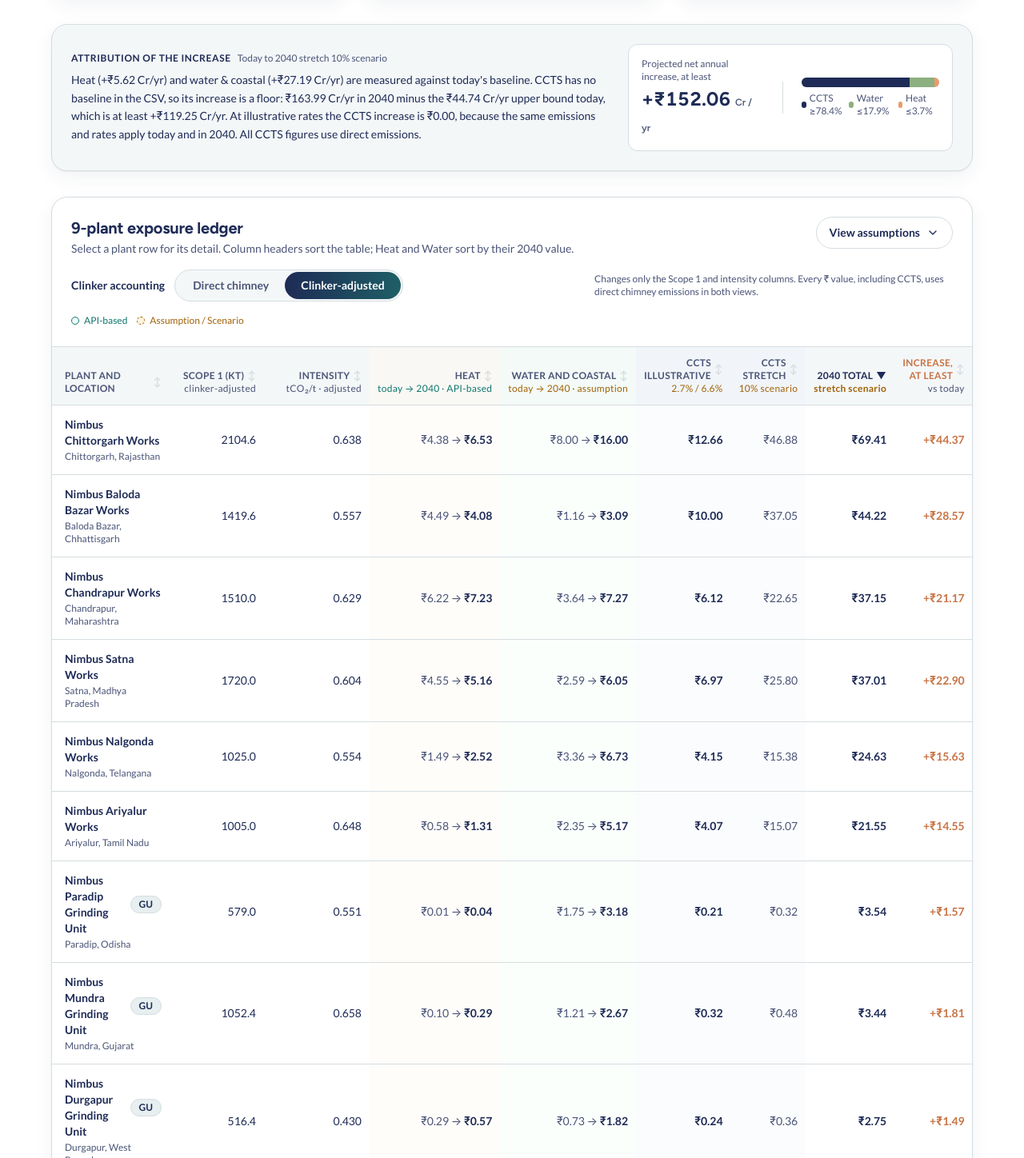
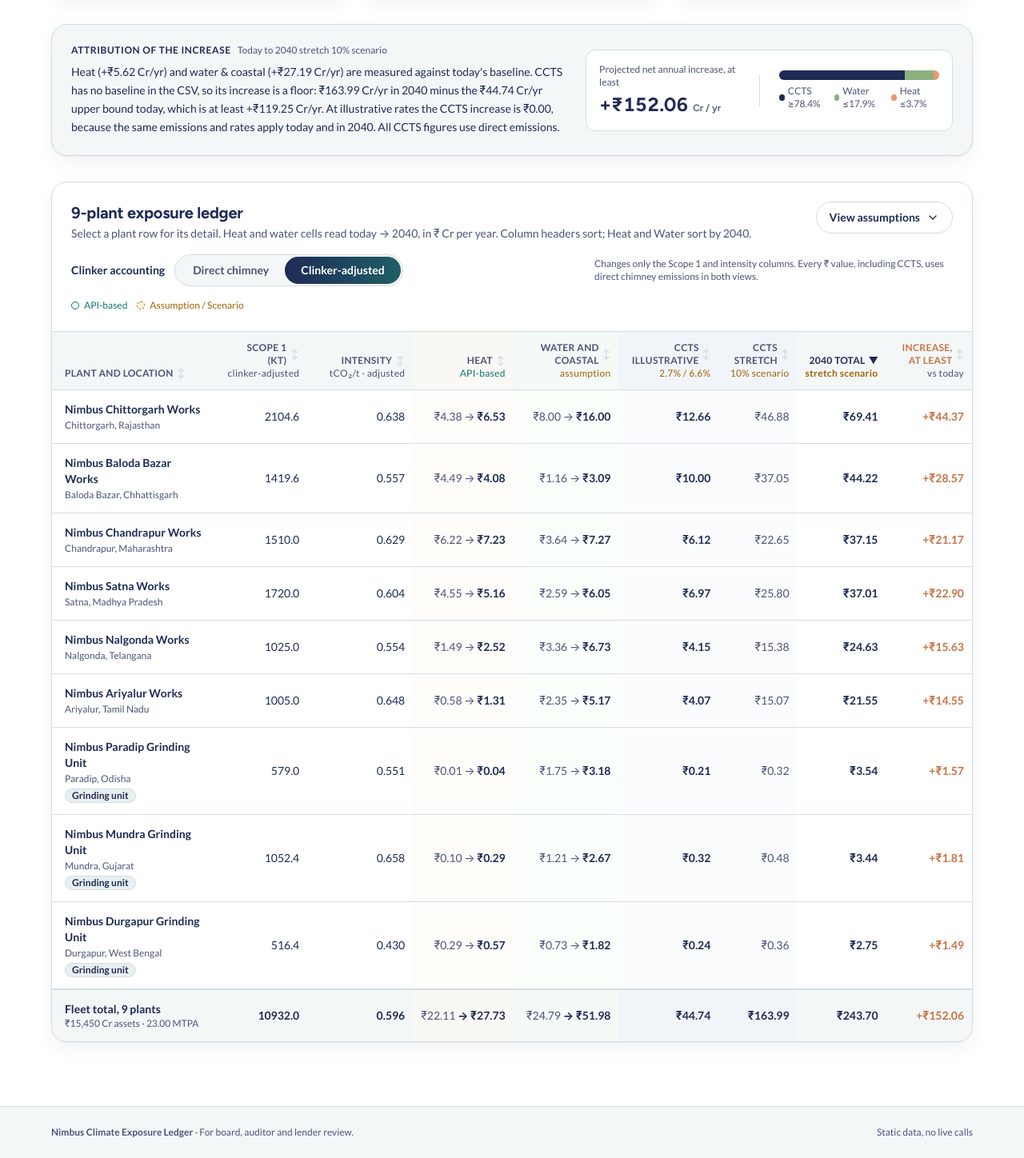
Before and after one commit to shashwat-2407/Nimbus-Climate-Exposure-Ledger, a React (Vite) app: page / in a window 1280 px wide. Shown: the part 1202-2650 px from the top of the page at 80% size. Built offline with nearby package versions, Linux system fonts and the light colour scheme; the HTML template or start-up script is replaced by a standard one.

Commit message:
ui: stable header on sort, wider plant column, tablet overflow fix, consistent row hover, cleaner headers; refresh screenshots

```diff
--- a/src/App.tsx
+++ b/src/App.tsx
@@ -368,7 +368,7 @@ export default function App() {
         </section>
 
         {/* Three Decoupled KPI Cards */}
-        <section className="grid grid-cols-1 md:grid-cols-3 gap-6">
+        <section className="grid grid-cols-1 lg:grid-cols-3 gap-6">
           {/* KPI Card 1: Extreme Heat */}
           <div className="bg-white rounded-card p-6 border border-oren-line shadow-oren flex flex-col justify-between">
             <div className="space-y-3">
@@ -477,7 +477,7 @@ export default function App() {
             </div>
 
             <div className="mt-6 pt-5 border-t border-oren-line space-y-3">
-              <div className="flex items-baseline justify-between">
+              <div className="flex flex-wrap items-baseline justify-between gap-x-4 gap-y-3">
                 <div>
                   <div className="text-xs text-oren-muted mb-0.5">Stretch 10% scenario</div>
                   <div className="flex items-baseline gap-1.5">
@@ -531,9 +531,9 @@ export default function App() {
             <div className="flex flex-col sm:flex-row items-start sm:items-center gap-4 lg:gap-6 bg-white rounded-xl p-4 border border-oren-line">
               <div className="space-y-1">
                 <div className="text-xs text-oren-muted">Projected net annual increase, at least</div>
-                <div className="text-2xl font-display font-bold text-oren-navy tabular-nums">
+                <div className="text-2xl font-display font-bold text-oren-navy tabular-nums whitespace-nowrap">
                   +₹{deltaTotal.toFixed(2)}{' '}
-                  <span className="text-xs font-normal text-oren-muted">Cr / yr</span>
+                  <span className="text-xs font-normal text-oren-muted whitespace-nowrap">Cr / yr</span>
                 </div>
               </div>
 
@@ -583,7 +583,7 @@ export default function App() {
                   9-plant exposure ledger
                 </h2>
                 <p className="text-sm text-oren-muted mt-0.5">
-                  Select a plant row for its detail. Column headers sort the table; Heat and Water sort by their 2040 value.
+                  Select a plant row for its detail. Heat and water cells read today → 2040, in ₹ Cr per year. Column headers sort; Heat and Water sort by 2040.
                 </p>
               </div>
               <button
@@ -653,11 +653,11 @@ export default function App() {
               <thead className="bg-oren-surface text-xs font-semibold text-oren-muted uppercase tracking-wider border-b border-oren-line">
                 <tr>
                   {([
-                    { key: 'plant', label: 'Plant and location', sub: '', subCls: '', cls: 'px-4 min-w-[153px] text-left sticky left-0 z-10 bg-oren-surface shadow-[1px_0_0_#D5DDE0]' },
+                    { key: 'plant', label: 'Plant and location', sub: '', subCls: '', cls: 'px-4 min-w-[200px] text-left sticky left-0 z-10 bg-oren-surface shadow-[1px_0_0_#D5DDE0]' },
                     { key: 'scope1', label: 'Scope 1 (kt)', sub: clinkerAdjusted ? 'clinker-adjusted' : 'direct chimney', subCls: 'lowercase text-oren-muted', cls: 'px-2.5 min-w-[112px]' },
                     { key: 'intensity', label: 'Intensity', sub: `tCO₂/t · ${clinkerAdjusted ? 'adjusted' : 'direct'}`, subCls: 'normal-case text-oren-muted', cls: 'px-2.5 min-w-[132px]' },
-                    { key: 'heat2040', label: 'Heat', sub: 'today → 2040 · API-based', subCls: 'normal-case text-oren-teal', cls: 'px-2.5 bg-orange-50/40' },
-                    { key: 'water2040', label: 'Water and coastal', sub: 'today → 2040 · assumption', subCls: 'normal-case text-oren-amber', cls: 'px-2.5 bg-green-50/40' },
+                    { key: 'heat2040', label: 'Heat', sub: 'API-based', subCls: 'normal-case text-oren-teal', cls: 'px-2.5 bg-orange-50/40' },
+                    { key: 'water2040', label: 'Water and coastal', sub: 'assumption', subCls: 'normal-case text-oren-amber', cls: 'px-2.5 bg-green-50/40' },
                     { key: 'cctsNotified', label: 'CCTS illustrative', sub: '2.7% / 6.6%', subCls: 'lowercase text-oren-amber', cls: 'px-2.5 bg-slate-100' },
                     { key: 'ccts10', label: 'CCTS stretch', sub: '10% scenario', subCls: 'lowercase text-oren-amber', cls: 'px-2.5 bg-slate-100' },
                     { key: 'total2040', label: '2040 total', sub: 'stretch scenario', subCls: 'lowercase font-semibold text-oren-amber', cls: 'px-2.5 font-bold text-oren-navy' },
@@ -678,7 +678,7 @@ export default function App() {
                         >
                           <span className="inline-flex items-center gap-1 whitespace-normal">
                             {col.label}
-                            <span aria-hidden="true" className={active ? 'text-oren-navy' : 'text-oren-line'}>
+                            <span aria-hidden="true" className={`inline-block w-3 text-center ${active ? 'text-oren-navy' : 'text-oren-line'}`}>
                               {active ? (sort.dir === 'asc' ? '▲' : '▼') : '↕'}
                             </span>
                           </span>
@@ -698,21 +698,21 @@ export default function App() {
                     <tr
                       key={plant.plant_id}
                       onClick={() => setSelectedPlantId(isSelected ? null : plant.plant_id)}
-                      className={`cursor-pointer transition-colors hover:bg-oren-soft/60 ${
+                      className={`group cursor-pointer transition-colors hover:bg-oren-soft ${
                         isSelected ? 'bg-oren-soft font-medium' : ''
                       }`}
                     >
-                      <td className={`px-4 py-3.5 sticky left-0 z-10 shadow-[1px_0_0_#D5DDE0] ${isSelected ? 'bg-oren-soft' : 'bg-white'}`}>
+                      <td className={`px-4 py-3.5 sticky left-0 z-10 shadow-[1px_0_0_#D5DDE0] ${isSelected ? 'bg-oren-soft' : 'bg-white group-hover:bg-oren-soft'}`}>
                         <div className="font-semibold text-oren-navy flex items-center gap-1.5">
                           {plant.plant_name}
+                        </div>
+                        <div className="text-xs text-oren-muted mt-0.5 flex flex-wrap items-center gap-x-1.5 gap-y-1">
+                          {plant.town}, {plant.state}
                           {plant.plant_type === 'Grinding unit' && (
-                            <span className="inline-flex items-center whitespace-nowrap rounded-full px-2.5 py-0.5 text-xs font-semibold bg-oren-soft text-oren-navy border border-oren-line">
-                              GU
+                            <span title="Grinding unit" className="inline-flex items-center whitespace-nowrap rounded-full px-2 py-0 text-xs font-semibold bg-oren-soft text-oren-navy border border-oren-line">
+                              Grinding unit
                             </span>
                           )}
-                        </div>
-                        <div className="text-xs text-oren-muted mt-0.5">
-                          {plant.town}, {plant.state}
                         </div>
                       </td>
 
@@ -756,9 +756,9 @@ export default function App() {
               <tfoot className="bg-oren-surface font-bold text-oren-navy border-t-2 border-oren-line text-sm">
                 <tr>
                   <td className="px-4 py-3.5 sticky left-0 z-10 bg-oren-surface shadow-[1px_0_0_#D5DDE0]">
-                    <div>Fleet total (9 plants, reconciled)</div>
+                    <div>Fleet total, 9 plants</div>
                     <div className="text-xs font-normal text-oren-muted">
-                      Asset base: ₹15,450 Cr · Capacity: 23.00 MTPA
+                      ₹15,450 Cr assets · 23.00 MTPA
                     </div>
                   </td>
                   <td className="px-2.5 py-3.5 text-right tabular-nums">
```
Also changed, not shown: 4 other files (tests, documents, lock files or other folders).
